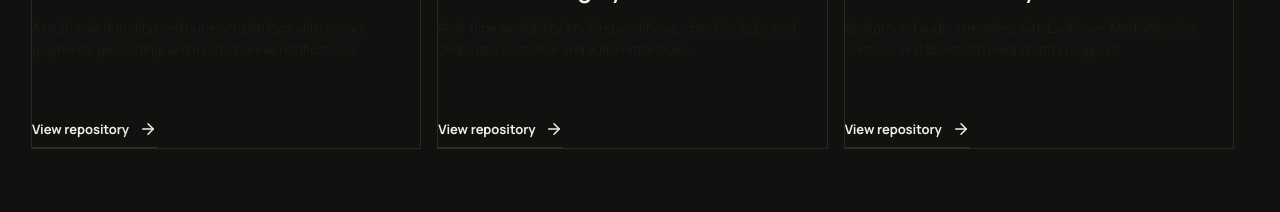
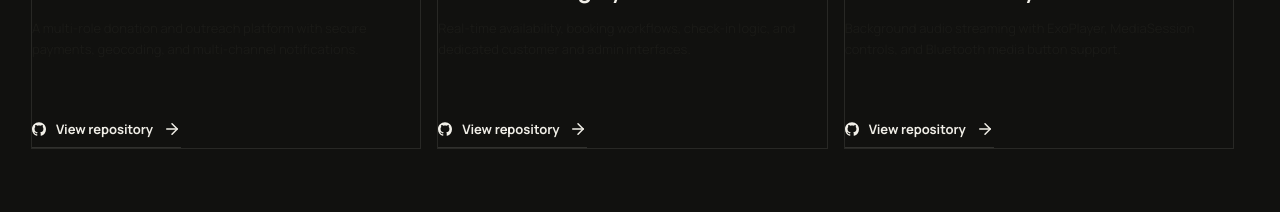
Before and after one commit to kingz1127/AdedejiPortfolio, a React (Vite) app: page / in a window 1280 px wide. Shown: the part 1740-1952 px from the top of the page. Built offline with nearby package versions, Linux system fonts and the light colour scheme; no server answers.

Commit message:
fix: remove unused imports breaking the build

```diff
--- a/src/components/sections/WorkPreview.tsx
+++ b/src/components/sections/WorkPreview.tsx
@@ -1,10 +1,11 @@
 import { Link } from "react-router-dom";
 import { ArrowRight } from "lucide-react";
-import { SiGithub } from "react-icons/si";
+// import { SiGithub } from "react-icons/si";
 import { Card } from "@/components/ui/card";
 import { Badge } from "@/components/ui/badge";
 import { useGitHubRepos } from "@/hooks/useGitHubRepos";
 import { Eyebrow } from "../Eyebrow";
+import { SiGithub } from "react-icons/si";
 
 export default function WorkPreview() {
   const { repos, status } = useGitHubRepos(3);
@@ -115,6 +116,7 @@ export default function WorkPreview() {
   rel="noreferrer"
   className="inline-flex items-center gap-2.5 border-b border-border py-2 text-[13px] font-bold text-paper transition-all hover:gap-4 hover:text-brand"
 >
+  <SiGithub size={14} />
   View repository
   <ArrowRight className="h-[18px] w-[18px]" />
 </a>
--- a/src/pages/Work.tsx
+++ b/src/pages/Work.tsx
@@ -11,7 +11,7 @@ import { projects as curatedProjects, categories, type Filter as FilterType, typ
 import { cn } from "@/lib/utils";
 import { useGitHubRepos, REPO_CATEGORIES } from "@/hooks/useGitHubRepos";
 
-const GITHUB_URL = "https://github.com/kingz1127";
+// const GITHUB_URL = "https://github.com/kingz1127";
 
 /**
  * Match a GitHub repo name to a curated project by fuzzy-matching the title.
```
Lines whose indentation alone changed are shown as unchanged.
